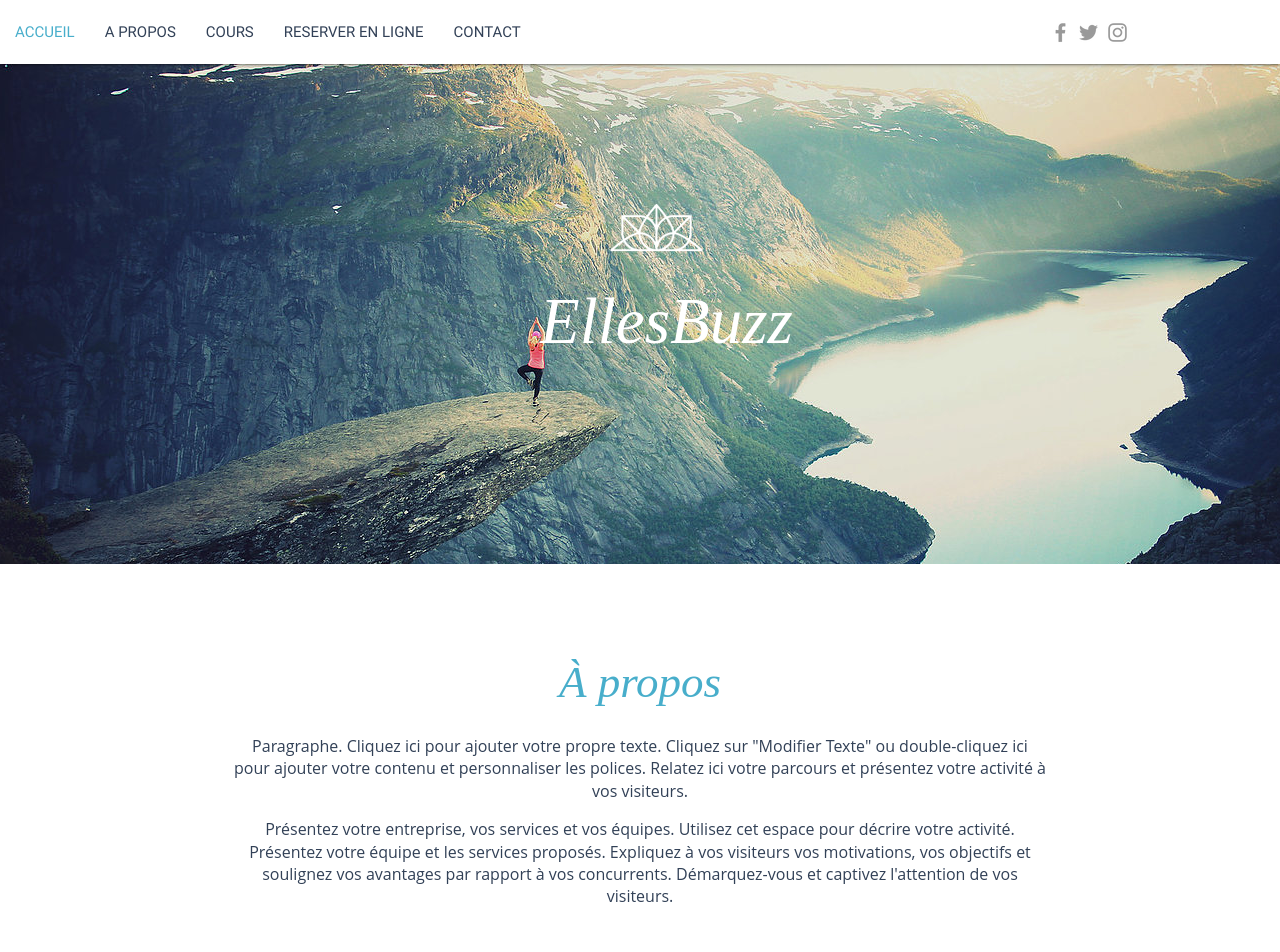
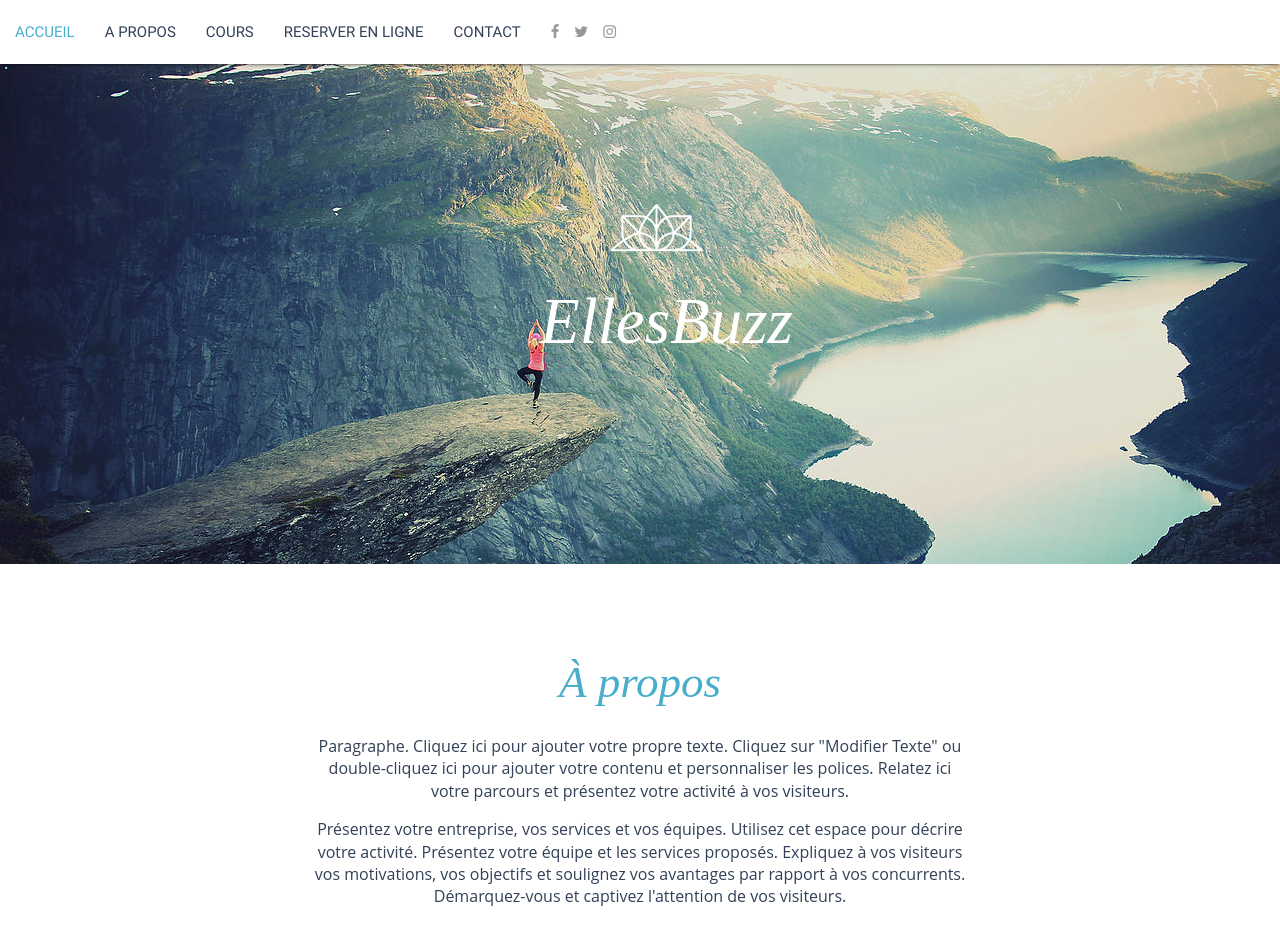
Before and after one commit to jesikaAz/Forked-Template, a plain HTML site: page index.html in a window 1280 px wide. Shown: the top 952 px of the page. Drawn offline with nearby package versions, Linux system fonts and the light colour scheme.

Commit message:
Update CSS
Mise à jour du CSS

```diff
--- a/css/style.css
+++ b/css/style.css
@@ -12,11 +12,22 @@ nav ul a {
 nav ul li a:hover {
     color:#48AECB;
     background:#fff;
+
 }
 
 .accueil {
     color:#48AECB;
 }
+
+i.fa {
+    color:#989898;
+    padding-left:15px;
+}
+
+i.fa:hover {
+    color:#EDEDED;
+}
+
 
 /* Background */
 
@@ -35,7 +46,6 @@ h1 {
 
 .social {
     padding:8px;
-    padding-right:150px;
 }
 
 
@@ -64,22 +74,36 @@ h1 {
 }
 
 
-
 /* Section Cours */
 
+
+.row  {
+    margin:0 auto;
+    text-align: center;
+}
+
+.flower {
+    position:relative;
+    left:50px;
+}
+
 .cours-left {
+    text-align:center;
     width: 330px;
     position:absolute;
     height: 297px;
     background:#fff;
+    padding:40px;
 }
 
 .cours-right {
+    text-align:center;
     width: 330px;
     left:600px;
     position:absolute;
     height: 297px;
     background:#fff;
+    padding:50px;
 }
 
 h3 {
@@ -101,6 +125,7 @@ p {
 
 .bleu{
      background:#E1F3F9;
+     height:600px;
 }
 
 button {
--- a/index.html
+++ b/index.html
@@ -10,6 +10,7 @@
     <link href="https://fonts.googleapis.com/icon?family=Material+Icons" rel="stylesheet">
 	<!-- Compiled and minified CSS -->
   	<link rel="stylesheet" href="https://cdnjs.cloudflare.com/ajax/libs/materialize/0.100.2/css/materialize.min.css">
+  	<link rel="stylesheet" href="css/font-awesome/css/font-awesome.css">
     <!-- Custom styles -->
     <link href="css/style.css" rel="stylesheet">
   </head>
@@ -20,18 +21,16 @@
   <nav>
     <div class="nav-wrapper">
       <a href="#" data-activates="mobile-demo" class="button-collapse"><i class="material-icons">menu</i></a>
-      <ul class="left hide-on-med-and-down">
+      <ul class="right-align">
         <li><a class="accueil" href="index.html">ACCUEIL</a></li>
         <li><a href="index.html">A PROPOS</a></li>
         <li><a href="index.html">COURS</a></li>
         <li><a href="index.html">RESERVER EN LIGNE</a></li>
         <li><a href="index.html">CONTACT</a></li>
+        <li><i class="fa fa-facebook fa-1x" aria-hidden="true"></i> </li>
+        <li><i class="fa fa-twitter fa-1x" aria-hidden="true"></i></li>
+        <li><i class="fa fa-instagram fa-1x" aria-hidden="true"></i></li>
       </ul>
-       <li class="right-align social">
-            <img src="img/fb.png">
-            <img src="img/tw.png">
-            <img src="img/insta.png">
-        </li>
     </div>
   </nav>
 
@@ -50,7 +49,7 @@
   <div class="section white">
     <div class="row container">
      <h2>À propos</h2>
-     <div class="center-align txt">
+     <div class="center-align text">
       <p class="txt">
           Paragraphe. Cliquez ici pour ajouter votre propre texte. Cliquez sur "Modifier Texte" ou double-cliquez ici pour ajouter votre contenu et personnaliser les polices. Relatez ici votre parcours et présentez votre activité à vos visiteurs.</p>
           <p class="txt">Présentez votre entreprise, vos services et vos équipes. Utilisez cet espace pour décrire votre activité. Présentez votre équipe et les services proposés. Expliquez à vos visiteurs vos motivations, vos objectifs et soulignez vos avantages par rapport à vos concurrents. Démarquez-vous et captivez l'attention de vos visiteurs.</p>
```
